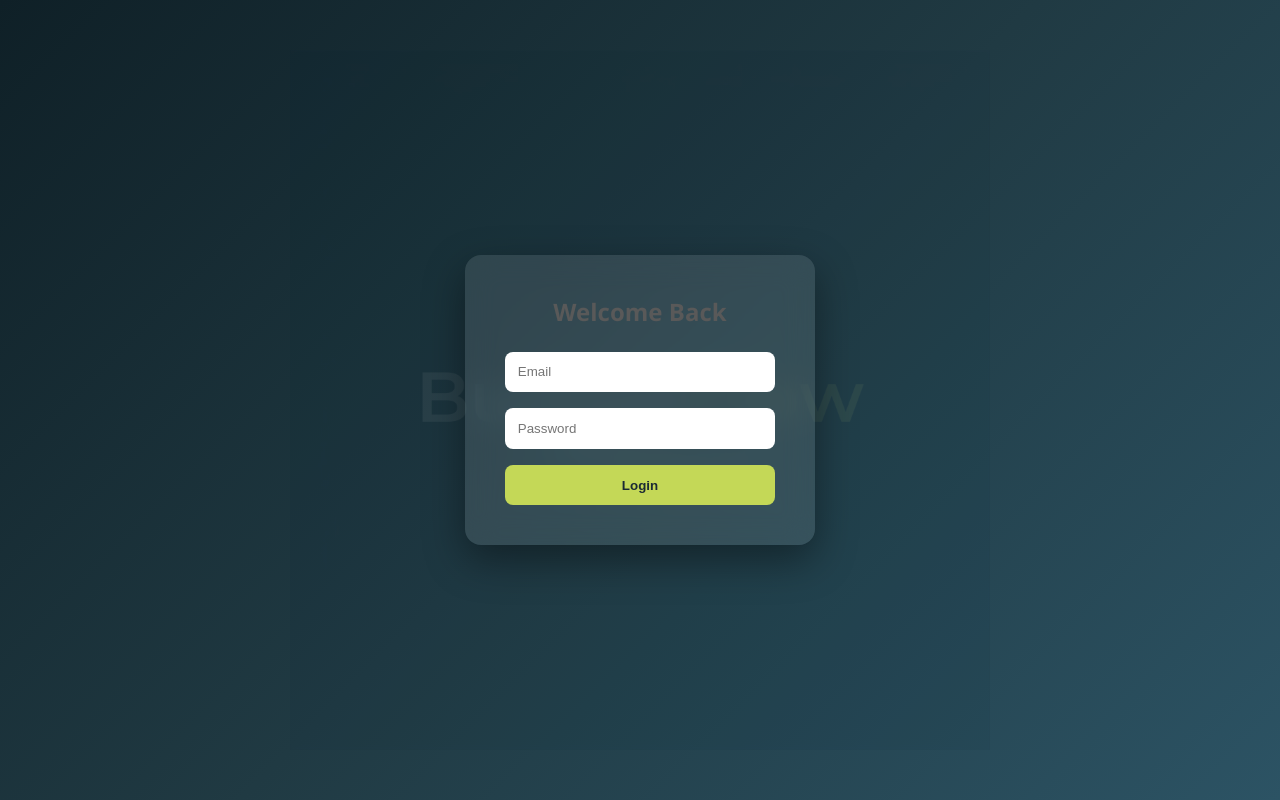
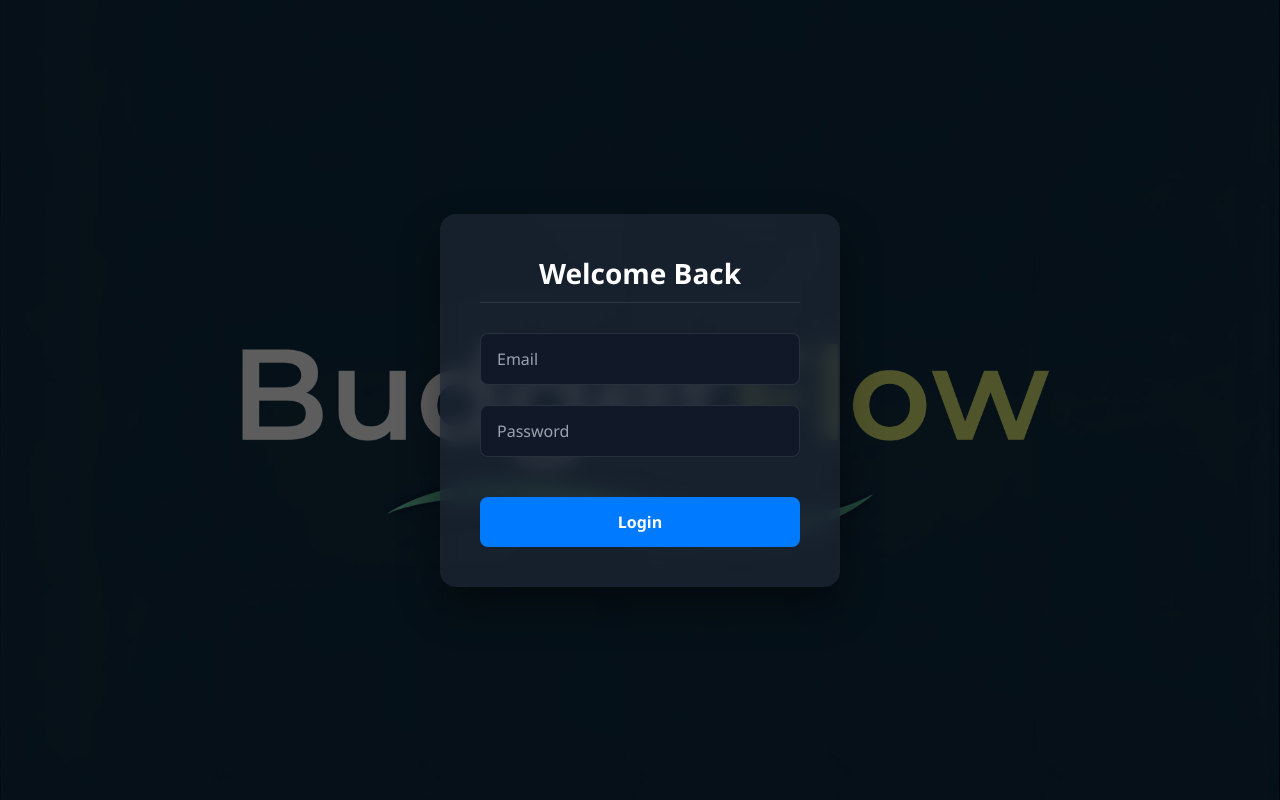
Before and after one commit to 16LouisM/BudgetFlow, a plain HTML site: page finance-tracker-frontend/pages/login.html in a window 1280 px wide. Drawn offline with Linux system fonts and the light colour scheme.

Commit message:
refactor login page styles and functionality; enhance user experience with focus effects and error handling

```diff
--- a/finance-tracker-frontend/css/styles.css
+++ b/finance-tracker-frontend/css/styles.css
@@ -1,71 +1,148 @@
-/* Reset */
+/* =========================
+   GLOBAL STYLES (matching dashboard)
+========================= */
 * {
     margin: 0;
     padding: 0;
     box-sizing: border-box;
+    font-family: "Segoe UI", sans-serif;
 }
 
-/* Body Gradient */
 body {
-    height: 100vh;
-    font-family: 'Segoe UI', sans-serif;
-    background: linear-gradient(135deg, #0f2027, #203a43, #2c5364);
+    background: #0f172a; /* fallback color */
+    background-image: url('../assets/images/login-background.png');
+    background-size: cover;
+    background-position: center;
+    background-repeat: no-repeat;
+    background-attachment: fixed;
+    min-height: 100vh;
     display: flex;
+    align-items: center;
     justify-content: center;
-    align-items: center;
     position: relative;
-    overflow: hidden;
 }
 
-/* Background Logo */
-.background-logo {
-    position: absolute;
-    top: 50%;
-    left: 50%;
-    transform: translate(-50%, -50%);
-    opacity: 0.06;
-    width: 700px;
-    pointer-events: none;
+/* Dark overlay (like dashboard body::before) */
+body::before {
+    content: "";
+    position: fixed;
+    inset: 0;
+    background: rgba(0, 0, 0, 0.6); /* dark overlay for readability */
+    z-index: 1;
 }
 
-/* Login Card */
+/* =========================
+   LOGIN CARD with glass effect
+========================= */
 .login-card {
-    background: rgba(255, 255, 255, 0.1);
-    -webkit-backdrop-filter: blur(15px);
-    backdrop-filter: blur(15px);
-    padding: 2.5rem;
+    position: relative;
+    z-index: 2; /* above overlay */
+    background: rgba(31, 41, 55, 0.7); /* semi-transparent #1f2937 */
+    -webkit-backdrop-filter: blur(10px);
+    backdrop-filter: blur(10px);
+    padding: 40px;
     border-radius: 16px;
-    width: 350px;
-    color: #595959;
-    box-shadow: 0 15px 40px rgba(0, 0, 0, 0.4);
+    width: 90%;
+    max-width: 400px;
+    box-shadow: 0 20px 40px rgba(0, 0, 0, 0.4);
+    color: #ffffff;
+    animation: fadeIn 0.3s ease;
+    transition: background 0.3s ease, backdrop-filter 0.3s ease;
+}
+
+/* More solid state when an input is focused */
+.login-card.focused {
+    background: rgba(31, 41, 55, 0.95);
+    -webkit-backdrop-filter: blur(4px);
+    backdrop-filter: blur(4px);
+}
+
+@keyframes fadeIn {
+    from { opacity: 0; transform: translateY(-20px); }
+    to   { opacity: 1; transform: translateY(0); }
 }
 
 .login-card h2 {
-    margin-bottom: 1.5rem;
+    font-size: 28px;
+    margin-bottom: 30px;
     text-align: center;
+    color: #ffffff;
+    border-bottom: 1px solid rgba(255,255,255,0.1);
+    padding-bottom: 10px;
 }
 
-.login-card input {
-    width: 100%;
-    padding: 0.8rem;
-    margin-bottom: 1rem;
-    border-radius: 8px;
-    border: none;
-    outline: none;
+.login-card form {
+    display: flex;
+    flex-direction: column;
+    gap: 20px;
 }
 
+/* Inputs remain fully opaque */
+.login-card input {
+    background: #111827; /* same as modal inputs */
+    border: 1px solid rgba(255,255,255,0.1);
+    border-radius: 8px;
+    padding: 14px 16px;
+    color: #ffffff;
+    font-size: 16px;
+    transition: border-color 0.2s;
+    width: 100%;
+}
+
+.login-card input:focus {
+    outline: none;
+    border-color: #007bff;
+}
+
+.login-card input::placeholder {
+    color: #9ca3af;
+}
+
+/* Button styling */
 .login-card button {
-    width: 100%;
-    padding: 0.8rem;
+    background: #007bff; /* same as dashboard's accent */
+    color: white;
+    border: none;
     border-radius: 8px;
-    border: none;
-    background: #c4d857; /* matches your logo */
-    color: #1b2a34;
-    font-weight: bold;
+    padding: 14px;
+    font-size: 16px;
+    font-weight: 600;
     cursor: pointer;
-    transition: 0.3s ease;
+    transition: background 0.2s, transform 0.1s;
 }
 
 .login-card button:hover {
-    background: #b2c74d;
+    background: #0056b3;
 }
+
+.login-card button:active {
+    transform: scale(0.98);
+}
+
+.login-card button:disabled {
+    background: #6c757d;
+    cursor: not-allowed;
+    transform: none;
+}
+
+/* Error message styling */
+.error-message {
+    color: #dc3545;
+    font-size: 14px;
+    margin-top: -10px;
+    margin-bottom: -10px;
+    text-align: center;
+    min-height: 20px;
+}
+
+/* =========================
+   RESPONSIVE ADJUSTMENTS
+========================= */
+@media (max-width: 480px) {
+    .login-card {
+        padding: 30px 20px;
+    }
+    .login-card h2 {
+        font-size: 24px;
+    }
+}
--- a/finance-tracker-frontend/js/auth.js
+++ b/finance-tracker-frontend/js/auth.js
@@ -1,6 +1,30 @@
-// ...existing code...
+// auth.js
+
+document.addEventListener('DOMContentLoaded', () => {
     const loginForm = document.getElementById('loginForm');
     const errorMsg = document.getElementById('errorMsg');
+    const loginCard = document.querySelector('.login-card');
+
+    // Add focus/blur listeners to inputs to toggle .focused class
+    if (loginCard) {
+        const inputs = loginCard.querySelectorAll('input');
+        inputs.forEach(input => {
+            input.addEventListener('focus', () => {
+                loginCard.classList.add('focused');
+            });
+            input.addEventListener('blur', () => {
+                // Check if any other input is still focused
+                setTimeout(() => {
+                    const focused = Array.from(inputs).includes(document.activeElement);
+                    if (!focused) {
+                        loginCard.classList.remove('focused');
+                    }
+                }, 0);
+            });
+        });
+    }
+
+    if (!loginForm) return;
 
     loginForm.addEventListener('submit', async (e) => {
         e.preventDefault();
@@ -30,7 +54,6 @@ loginForm.addEventListener('submit', async (e) => {
         } catch (err) {
             console.error('Login error:', err);
             if (err instanceof TypeError) {
-            // usually network failures or CORS errors
                 errorMsg.textContent = 'Unable to reach server. Check your network or try again later.';
             } else {
                 errorMsg.textContent = 'An unexpected error occurred. Please try again.';
@@ -39,4 +62,4 @@ loginForm.addEventListener('submit', async (e) => {
             if (submitBtn) submitBtn.disabled = false;
         }
     });
-// ...existing code...
+});
--- a/finance-tracker-frontend/pages/login.html
+++ b/finance-tracker-frontend/pages/login.html
@@ -8,18 +8,20 @@
 </head>
 <body>
 
-    <!-- Background Logo -->
-    <img src="../assets/images/login-background.png" class="background-logo" alt="BudgetFlow Logo">
+    <!-- Background Logo (will be used as CSS background) -->
+    <!-- No separate img tag needed – we'll set it in CSS -->
 
     <!-- Login Card -->
     <div class="login-card">
         <h2>Welcome Back</h2>
         <form id="loginForm">
-            <input type="email" placeholder="Email" required>
-            <input type="password" placeholder="Password" required>
+            <input type="email" id="email" placeholder="Email" required>
+            <input type="password" id="password" placeholder="Password" required>
+            <p id="errorMsg" class="error-message"></p>
             <button type="submit">Login</button>
         </form>
     </div>
 
+    <script src="../js/auth.js"></script>
 </body>
 </html>
```
Also changed, not shown: finance-tracker-frontend/pages/index.html (deleted), 1 other file. Lines whose indentation alone changed are shown as unchanged.
